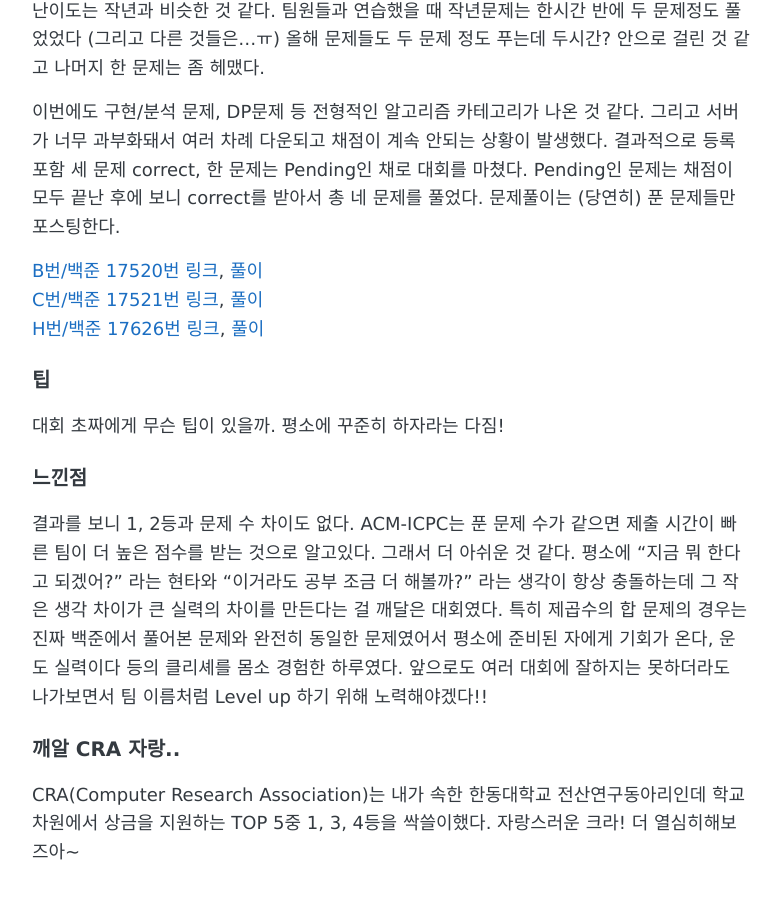
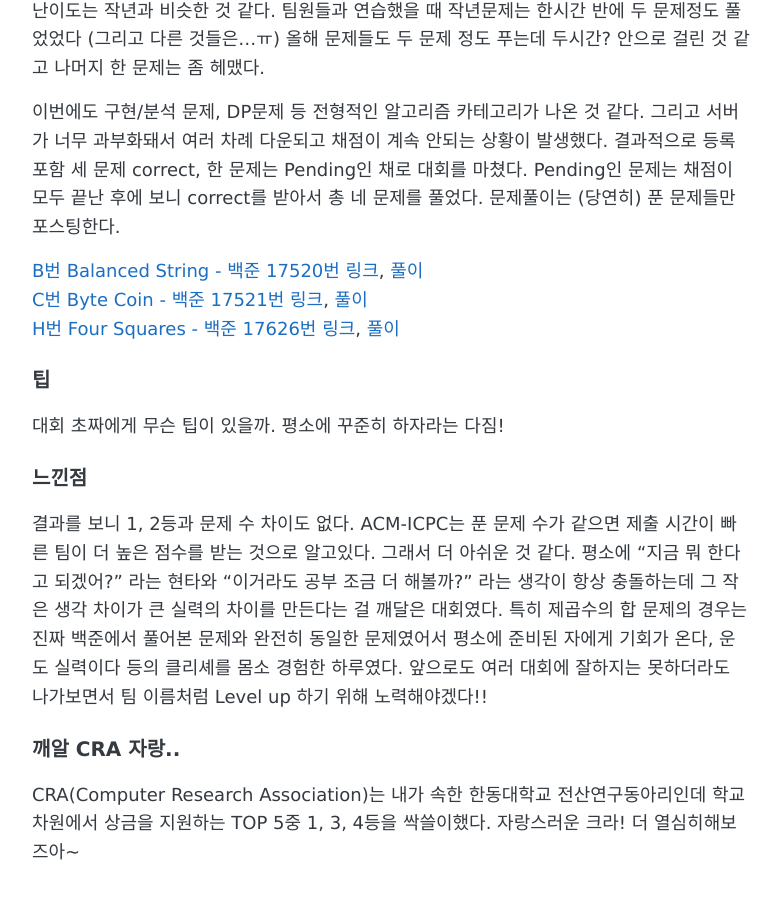
Before and after one commit to sihyungyou/sihyungyou.github.io, a Jekyll site: the page built from _posts/2019-10-05-acmicpc2019.md, in a window 1280 px wide and 900 px high, scrolled down 1839 px. Shown: the whole window, without its empty margins (248-1028 px from the left). Built offline with Jekyll 4.4.1, drawn with Linux system fonts in a browser that asks for light colours; comment, search, counter and statistics services are not loaded.

Commit message:
fixed typo

```diff
--- a/_posts/2019-10-05-acmicpc2019.md
+++ b/_posts/2019-10-05-acmicpc2019.md
@@ -33,9 +33,9 @@ comments: true
 
 이번에도 구현/분석 문제, DP문제 등 전형적인 알고리즘 카테고리가 나온 것 같다. 그리고 서버가 너무 과부화돼서 여러 차례 다운되고 채점이 계속 안되는 상황이 발생했다. 결과적으로 등록 포함 세 문제 correct, 한 문제는 Pending인 채로 대회를 마쳤다. Pending인 문제는 채점이 모두 끝난 후에 보니 correct를 받아서 총 네 문제를 풀었다. 문제풀이는 (당연히) 푼 문제들만 포스팅한다.
 
-[B번/백준 17520번 링크](https://www.acmicpc.net/problem/17520), [풀이](https://sihyungyou.github.io/acmicpc2019-B/)
-[C번/백준 17521번 링크](https://www.acmicpc.net/problem/17521), [풀이](https://sihyungyou.github.io/acmicpc2019-C/)
-[H번/백준 17626번 링크](https://www.acmicpc.net/problem/17626), [풀이](https://sihyungyou.github.io/acmicpc2019-H/)
+[B번 Balanced String - 백준 17520번 링크](https://www.acmicpc.net/problem/17520), [풀이](https://sihyungyou.github.io/acmicpc2019-B/)
+[C번 Byte Coin - 백준 17521번 링크](https://www.acmicpc.net/problem/17521), [풀이](https://sihyungyou.github.io/acmicpc2019-C/)
+[H번 Four Squares - 백준 17626번 링크](https://www.acmicpc.net/problem/17626), [풀이](https://sihyungyou.github.io/acmicpc2019-H/)
 
 ### 팁
 대회 초짜에게 무슨 팁이 있을까. 평소에 꾸준히 하자라는 다짐!
```
Also changed, not shown: _posts/2019-09-09-network-05.md (+4 -0 lines).
